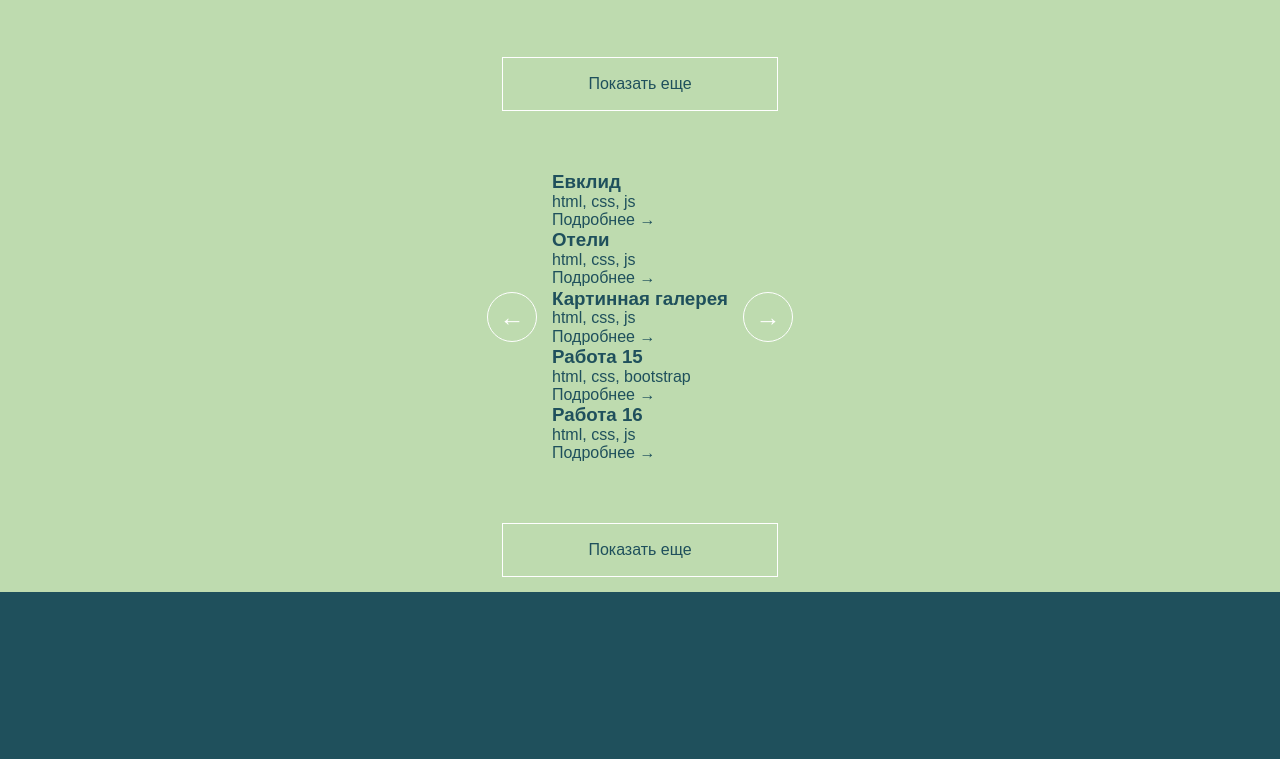
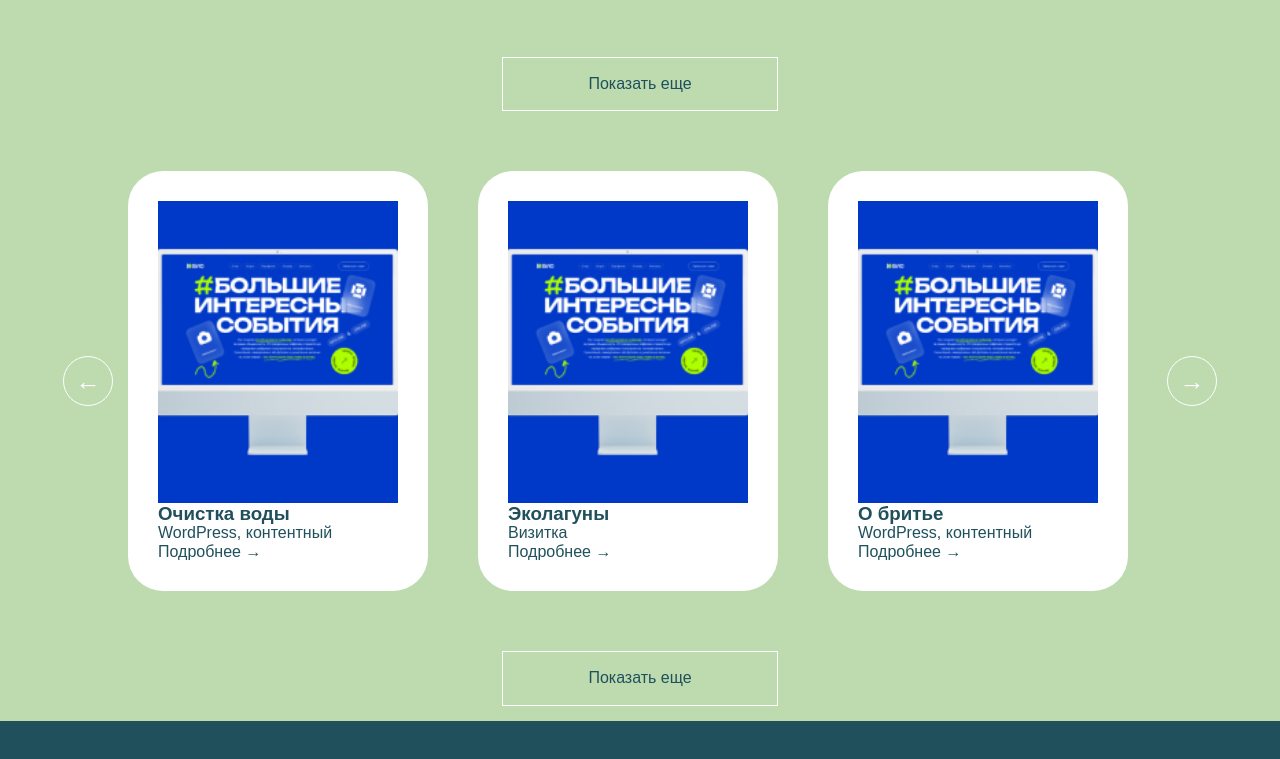
Before and after one commit to ben19f/PORTFOLIOSITE, a plain HTML site: page index.html in a window 1280 px wide. Shown: the part 1179-1938 px from the top of the page. Drawn offline with Linux system fonts and the light colour scheme.

Commit message:
запустил карусель сайтов

```diff
--- a/css/portfolio.css
+++ b/css/portfolio.css
@@ -82,51 +82,66 @@
 
 }
 
-
-/* .portfolio-carousel__card {
-    background-color: white;
-    height: 520px;
-    min-width: 380px;
-    padding: 30px;
-    border-radius: 35px;
-    margin-right: 20px;
-    display: flex;
-    flex-direction: column;
+.portfolio__card-img--verstka5 {
+    background-image: url(../images/donates.png);
 
 }
 
-.portfolio-carousel__card-img {
-    width: 315px;
-    height: 220px;
- border-radius: 25px;
+
+.portfolio-carousel__card--sites {
+    background-color: white;
+    height: 420px;
+    min-width: 300px;
+    padding: 30px;
+    border-radius: 35px;
+    margin-right: 50px;
+    display: flex;
+    flex-direction: column;
+}
+
+.portfolio-carousel__card-img--sites {
+    width: 100%;
+    height: 450px;
+    background-size: cover;
+    background-position: center;
 
 }
 
-.portfolio__card-img--1 {
+.portfolio__card-img--sites1 {
  background-image: url(../images/pfBIS.jpg);
 }
 
-.portfolio__card-img--2 {
+.portfolio__card-img--sites2 {
      background-image: url(../images/pfBIS.jpg);
 
 }
 
-.portfolio__card-img--3 {
+.portfolio__card-img--sites3 {
      background-image: url(../images/pfBIS.jpg);
 
 }
 
-.portfolio-carousel__card-title {
-    margin-top: 30px;
-    font-size: 30px;
-}
-
-.portfolio-carousel__card-description {
-margin-top: 10px;
+.portfolio__card-img--sites4 {
+     background-image: url(../images/pfBIS.jpg);
 
 }
 
-.portfolio__card-link {
+.portfolio__card-img--sites5 {
+     background-image: url(../images/pfBIS.jpg);
+
+}
+
+/* .portfolio-carousel__card-title {
+    margin-top: 30px;
+    font-size: 30px;
+} */
+
+/* .portfolio-carousel__card-description {
+margin-top: 10px;
+
+} */
+
+/* .portfolio__card-link {
     background-color: var(--black);
     color: white;
     margin-top: auto;
--- a/index.html
+++ b/index.html
@@ -41,7 +41,7 @@
             <div class="portfolio-carousel portfolio-carousel--verstka">
                 <button class="portfolio-carousel-btn portfolio-carousel-btn--prev" id="verstka-btn--prev">←</button>
                 <div class="portfolio-carousel__window">
-                    <div class="portfolio-carousel__cards">
+                    <div class="portfolio-carousel__cards" id="verstka-kards">
                         <div class="portfolio-carousel__card--verstka">
 
                             <h3 class="portfolio-carousel__card-title">Евклид</h3>
@@ -77,7 +77,7 @@
                             <a class="site-link-button portfolio__card-link" href="https://sbprojects.ru/modules/program.html">Рассмотреть подробнее →</a>
                         </div>
                         <div class="portfolio-carousel__card--verstka">
-                            <h3 class="portfolio-carousel__card-title">Работа 16</h3>
+                            <h3 class="portfolio-carousel__card-title">верстка блока</h3>
                             <p class="portfolio-carousel__card-description">html, css, js
                             </p>
                             <div class="portfolio-carousel__card-img--verstka portfolio__card-img--verstka5"></div>
@@ -93,49 +93,49 @@
 
             <a class="site-link-button portfolio__more-link" href="#">Показать еще</a>
 
-            <div class="portfolio-carousel">
-                <button class="portfolio-carousel-btn portfolio-carousel-btn--prev">←</button>
-                <div class="carousel-window">
-                    <div class="carousel-cards">
-                        <div class="portfolio-carousel__card">
-                            <div class="portfolio-carousel__card-img portfolio__card-img--1"></div>
-                            <h3 class="portfolio-carousel__card-title">Евклид</h3>
-                            <p class="portfolio-carousel__card-description">html, css, js
+            <div class="portfolio-carousel portfolio-carousel--sites">
+                <button class="portfolio-carousel-btn portfolio-carousel-btn--prev" id="sites-btn--prev">←</button>
+                <div class="portfolio-carousel__window">
+                    <div class="portfolio-carousel__cards"  id="sites-kards">
+                        <div class="portfolio-carousel__card--sites">
+                            <div class="portfolio-carousel__card-img--sites portfolio__card-img--sites1"></div>
+                            <h3 class="portfolio-carousel__card-title">Очистка воды</h3>
+                            <p class="portfolio-carousel__card-description">WordPress, контентный
                             </p>
                             <a class="site-link-button portfolio__card-link" href="#">Подробнее →</a>
                         </div>
-                        <div class="portfolio-carousel__card">
-                            <div class="portfolio-carousel__card-img portfolio__card-img--2"></div>
-                            <h3 class="portfolio-carousel__card-title">Отели</h3>
-                            <p class="portfolio-carousel__card-description">html, css, js
+                        <div class="portfolio-carousel__card--sites">
+                            <div class="portfolio-carousel__card-img--sites portfolio__card-img--sites2"></div>
+                            <h3 class="portfolio-carousel__card-title">Эколагуны</h3>
+                            <p class="portfolio-carousel__card-description">Визитка
+                            </p>
+                            <a class="site-link-button portfolio__card-link" href="https://vecoprojects.ru/">Подробнее →</a>
+                        </div>
+                        <div class="portfolio-carousel__card--sites">
+                            <div class="portfolio-carousel__card-img--sites portfolio__card-img--sites3"></div>
+                            <h3 class="portfolio-carousel__card-title">О бритье</h3>
+                            <p class="portfolio-carousel__card-description">WordPress, контентный
                             </p>
                             <a class="site-link-button portfolio__card-link" href="#">Подробнее →</a>
                         </div>
-                        <div class="portfolio-carousel__card">
-                            <div class="portfolio-carousel__card-img portfolio__card-img--3"></div>
-                            <h3 class="portfolio-carousel__card-title">Картинная галерея</h3>
-                            <p class="portfolio-carousel__card-description">html, css, js
+                        <div class="portfolio-carousel__card--sites">
+                            <div class="portfolio-carousel__card-img--sites portfolio__card-img--sites4"></div>
+                            <h3 class="portfolio-carousel__card-title">Детский лагерь</h3>
+                            <p class="portfolio-carousel__card-description">сайт о турбазе
                             </p>
-                            <a class="site-link-button portfolio__card-link" href="#">Подробнее →</a>
+                            <a class="site-link-button portfolio__card-link" href="https://ugraparadise.ru/">Подробнее →</a>
                         </div>
-                        <div class="portfolio-carousel__card">
-                            <div class="portfolio-carousel__card-img portfolio__card-img--1"></div>
-                            <h3 class="portfolio-carousel__card-title">Работа 15</h3>
-                            <p class="portfolio-carousel__card-description">html, css, bootstrap
+                        <div class="portfolio-carousel__card--sites">
+                            <div class="portfolio-carousel__card-img--sites portfolio__card-img--sites5"></div>
+                            <h3 class="portfolio-carousel__card-title">maduro.ru</h3>
+                            <p class="portfolio-carousel__card-description">Доска вечных публикаций
                             </p>
-                            <a class="site-link-button portfolio__card-link" href="#">Подробнее →</a>
-                        </div>
-                        <div class="portfolio-carousel__card">
-                            <div class="portfolio-carousel__card-img portfolio__card-img--2"></div>
-                            <h3 class="portfolio-carousel__card-title">Работа 16</h3>
-                            <p class="portfolio-carousel__card-description">html, css, js
-                            </p>
-                            <a class="site-link-button portfolio__card-link" href="#">Подробнее →</a>
+                            <a class="site-link-button portfolio__card-link" href="https://maduro.ru/">Подробнее →</a>
                         </div>
 
                     </div>
                 </div>
-                <button class="portfolio-carousel-btn portfolio-carousel-btn--next">→</button>
+                <button class="portfolio-carousel-btn portfolio-carousel-btn--next" id="sites-btn--next">→</button>
 
             </div>
             <a class="site-link-button portfolio__more-link" href="#">Показать еще</a>
@@ -220,7 +220,8 @@
         </div>
     </footer>
 
-    <script src="js/carousel.js" defer></script>
+    <script src="js/verstka-carousel.js" defer></script>
+    <script src="js/sites-carousel.js" defer></script>
 </body>
 
 </html>
--- /dev/null
+++ b/js/sites-carousel.js
@@ -0,0 +1,29 @@
+document.addEventListener("DOMContentLoaded", function () {
+    const sitesTrack = document.getElementById("sites-kards");
+    const sitesCard = document.querySelectorAll(".portfolio-carousel__card--sites");
+    const sitesprevBtn = document.getElementById("sites-btn--prev");
+    const sitesnextBtn = document.getElementById("sites-btn--next");
+
+    const cardWidth = sitesCard[0].offsetWidth + 70;
+    let index = 0;
+
+    function updateCarousel() {
+        sitesTrack.style.transform = `translateX(${-index * cardWidth}px)`;
+    }
+
+    sitesnextBtn.addEventListener("click", () => {
+        index++;
+        if (index > sitesCard.length - 3) {
+            index = 0;
+        }
+        updateCarousel();
+    });
+
+    sitesprevBtn.addEventListener("click", () => {
+        index--;
+        if (index < 0) {
+            index = sitesCard.length - 3;
+        }
+        updateCarousel();
+    });
+});
--- a/js/carousel.js
+++ b/js/verstka-carousel.js
@@ -1,10 +1,10 @@
 document.addEventListener("DOMContentLoaded", function () {
-    const verstkaTrack = document.querySelector(".portfolio-carousel__cards");
+    const verstkaTrack = document.getElementById("verstka-kards");
     const verstkaCard = document.querySelectorAll(".portfolio-carousel__card--verstka");
     const prevBtn = document.getElementById("verstka-btn--prev");
     const nextBtn = document.getElementById("verstka-btn--next");
 
-    const cardWidth = verstkaCard[0].offsetWidth + 10;
+    const cardWidth = verstkaCard[0].offsetWidth + 70;
     let index = 0;
 
     function updateCarousel() {
```
Also changed, not shown: images/donates.png (added).
